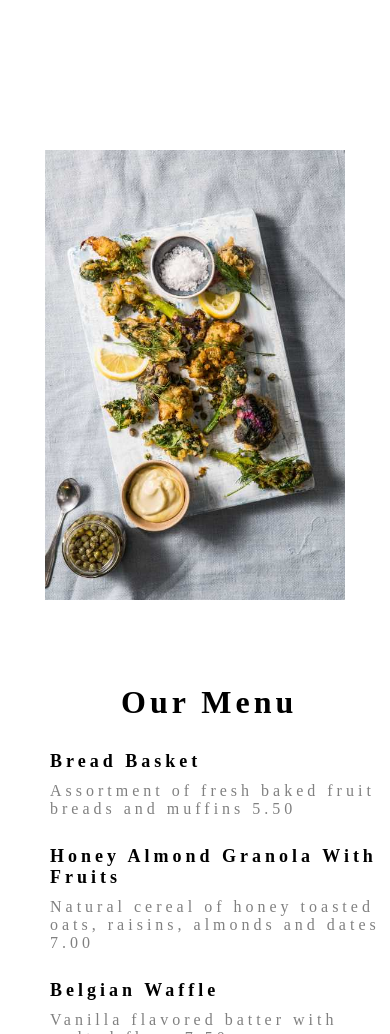
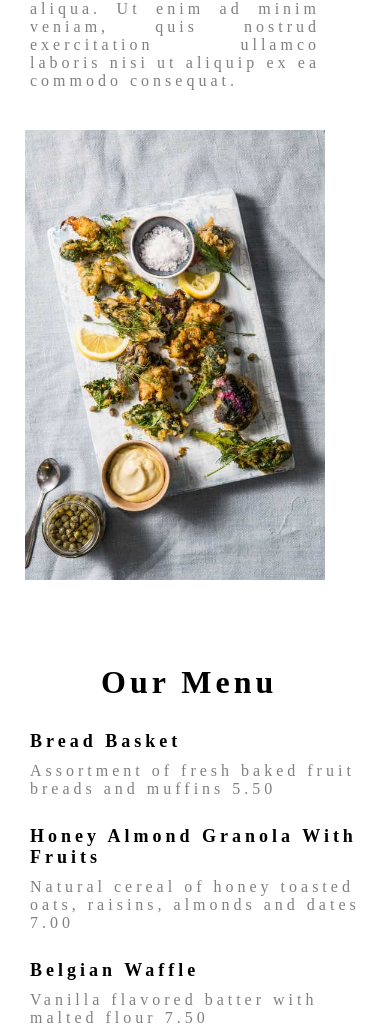
Before and after one commit to Anikettijare/firstwebsite, a plain HTML site: page index.html in a window 390 px wide. Shown: the part 966-2000 px from the top of the page. Drawn offline with Linux system fonts and the light colour scheme.

Commit message:
chages done

```diff
--- a/style2.css
+++ b/style2.css
@@ -11,7 +11,6 @@
     width:100%;
     height: auto;
     display: flex;
-    flex-direction: column;
     flex-wrap: wrap;
 }
 
@@ -34,7 +33,6 @@
     width:100%;
     height: auto;
     background-color: white;
-    padding: 20px;
     margin: 0px;
 }
 .child-box5{
@@ -280,7 +278,7 @@ form button{
     }
     .page-content{
         width:100%;
-        margin-right: 200px;
+        margin-right: 180px;
     }
     .menu-img img{
         margin-right: 139px;
@@ -290,13 +288,17 @@ form button{
     }
 }
 @media (max-width:500px){
+    .container{
+        width: 100%;
+        height: auto;
+    }
     .page-content{
         max-width: 500px;
     }
     .page-content h1 {
         margin-left: 4px;
     }
-    .page-content h5 {
+    .page-content h5{
         margin-left: 38px;
     }
     .menu-img{
```
